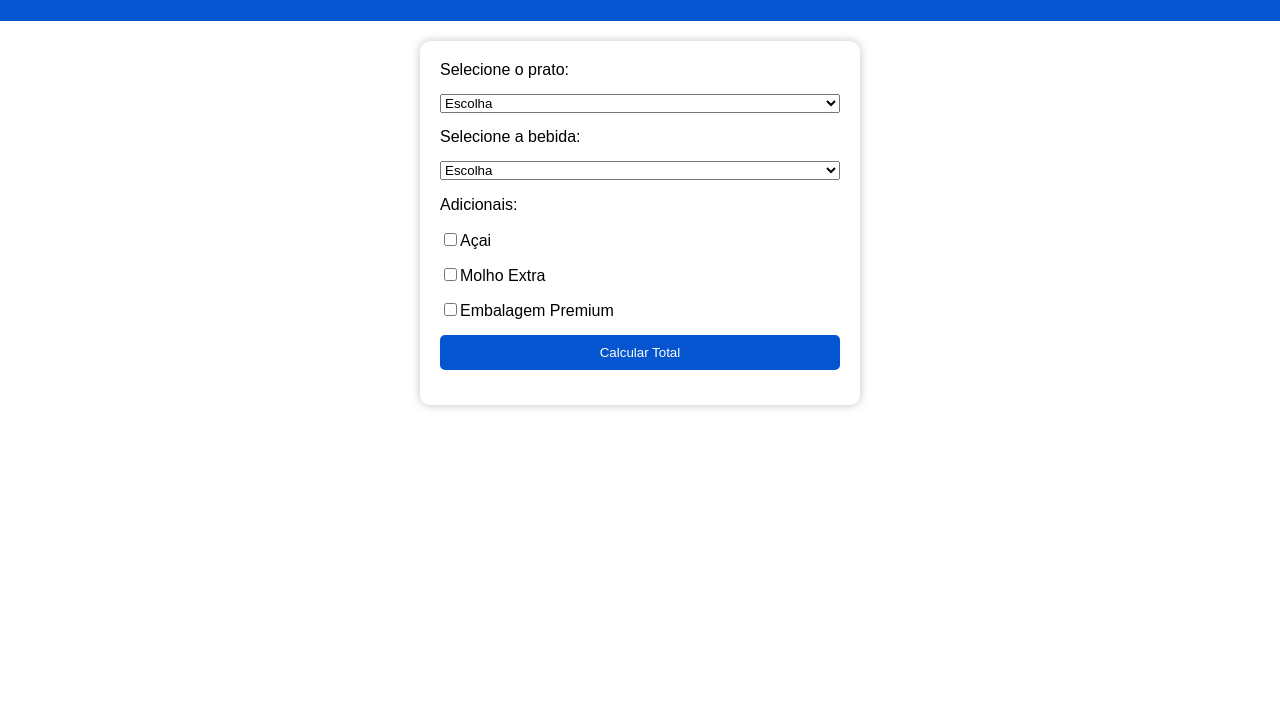
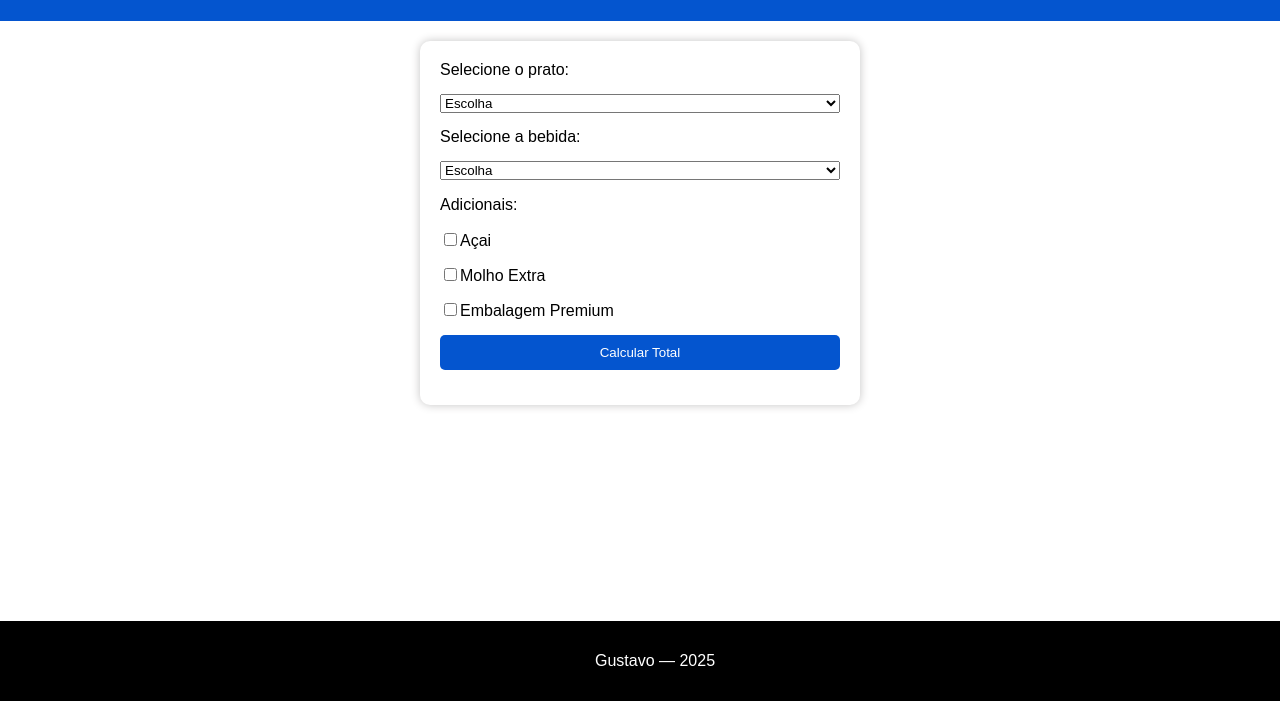
Before and after one commit to GustavoI7/Senac, a plain HTML site: page Projeto Pedidos/index.html in a window 1280 px wide. Shown: the part 99-800 px from the top of the page. Drawn offline with Linux system fonts and the light colour scheme.

Commit message:
Update style.css

```diff
--- a/Projeto Pedidos/css/style.css
+++ b/Projeto Pedidos/css/style.css
@@ -45,7 +45,9 @@ button:hover {
     display: none;
 }
 footer {
-    margin-top: 350px;
+    position: fixed;
+    width: 100%;
+    bottom: 0;
     background: #000000;
     padding: 15px;
     color: #ffffff;
```
